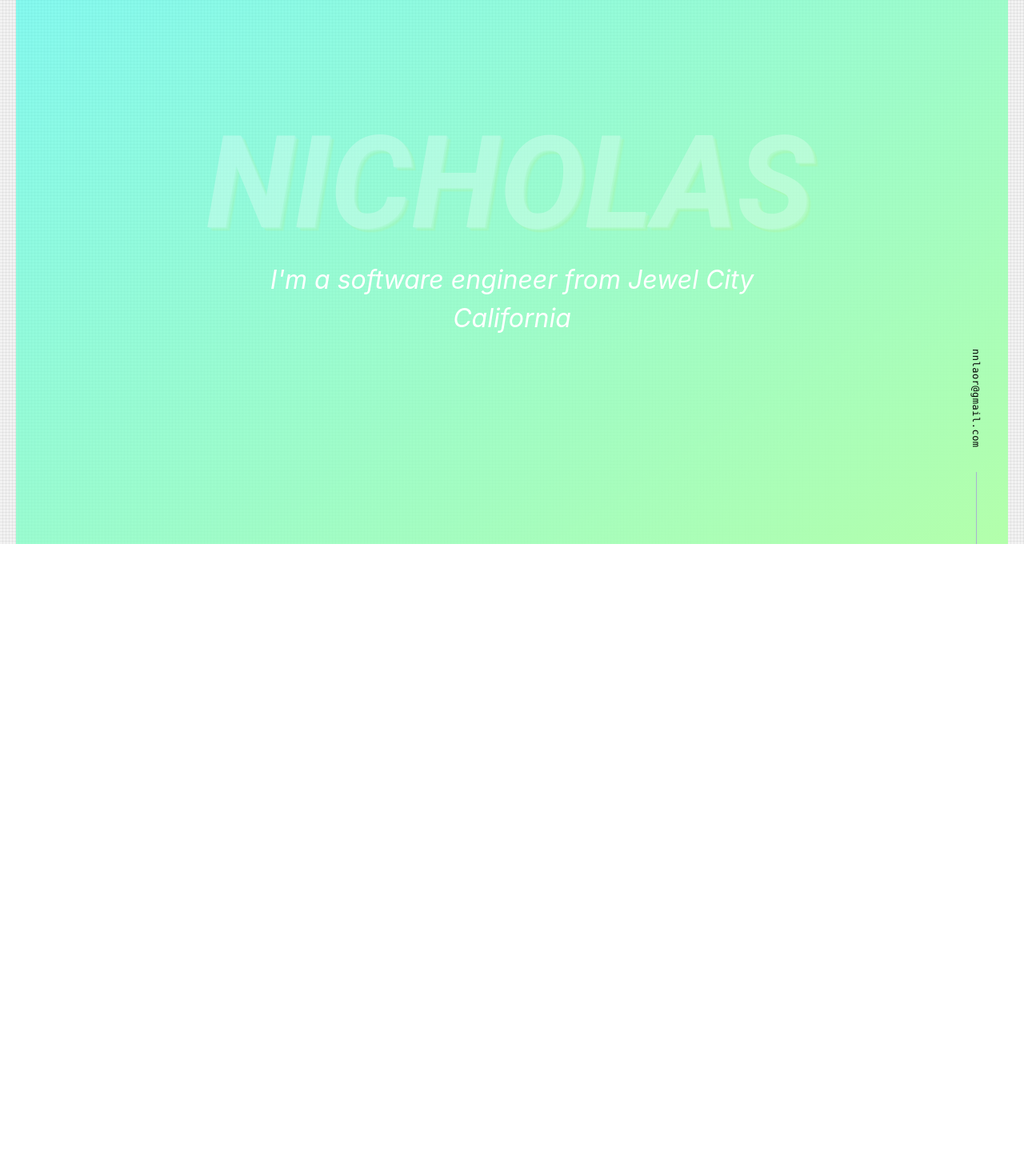
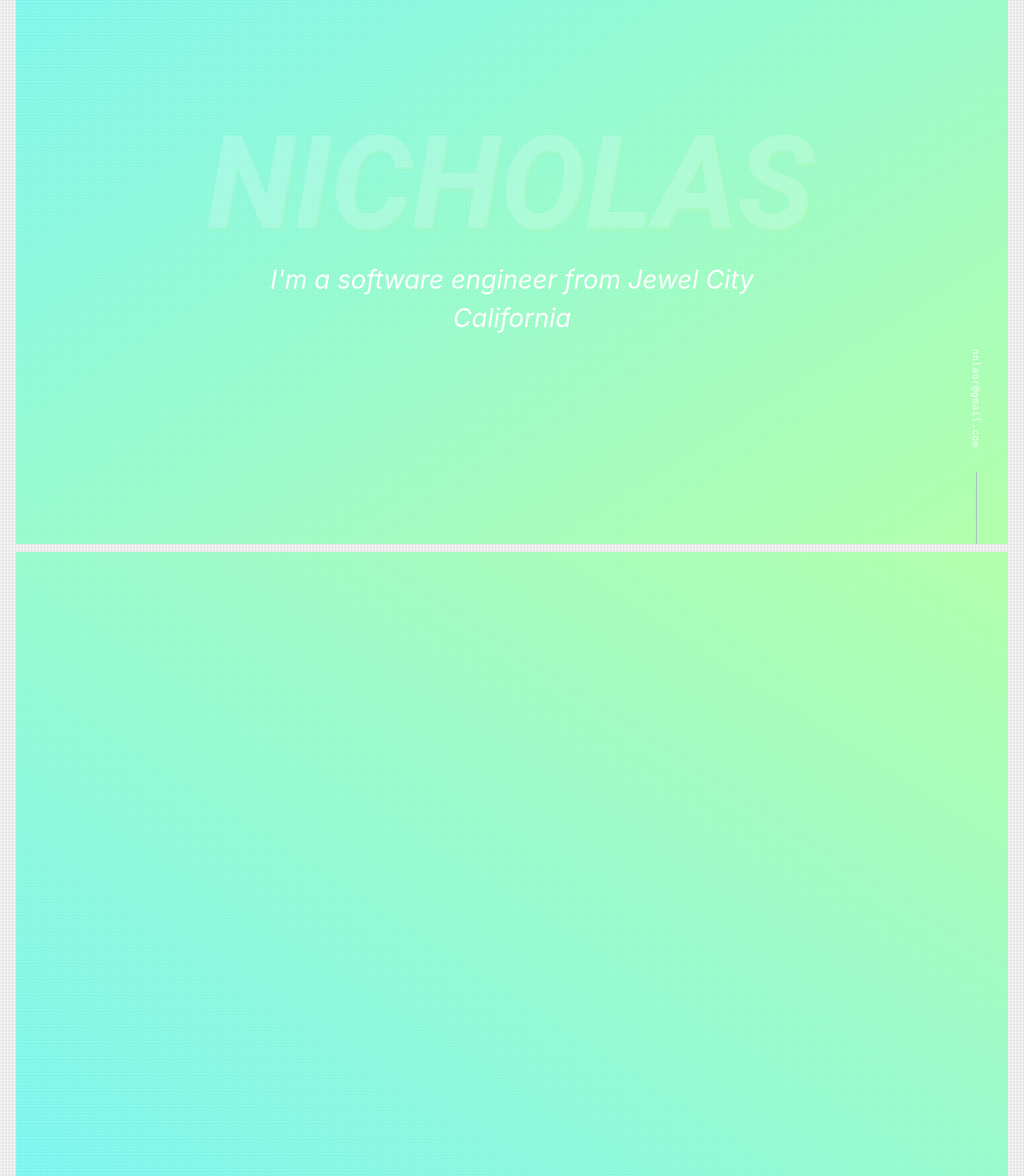
Before and after one commit to FlintSable/Portfolio-NextJS, a Next.js app: page / in a window 1280 px wide. Shown: the part 120-1590 px from the top of the page at 80% size. Before the commit the page ends 800 px from the top, so only its background shows below. Built offline with nearby package versions, Linux system fonts and the light colour scheme.

Commit message:
feat: adding about section

```diff
--- a/components/About.js
+++ b/components/About.js
@@ -0,0 +1,18 @@
+import React, { useEffect, useState } from "react";
+import Head from "next/head";
+import styles from "../styles/Home.module.css";
+
+
+const About = () => {
+
+
+return(
+    <div className={styles["main-about"]}>
+
+    </div>
+
+
+    );
+}
+
+export default About;
--- a/components/Container.js
+++ b/components/Container.js
@@ -7,6 +7,7 @@ import styles from "../styles/Home.module.css"
 import Nav from "./Nav";
 import MainLanding from "./MainLanding";
 import Header from "./Header";
+import About from "./About";
 
 
 export default function Container({ children, ...customMeta}){
@@ -24,8 +25,10 @@ export default function Container({ children, ...customMeta}){
             <Head>
                 <title>{meta.title}</title>
             </Head>
-            <Header />
-            <MainLanding />
+            < Header />
+            < MainLanding />
+            < About />
+
 
         </div>
     );
--- a/components/HeroText.js
+++ b/components/HeroText.js
@@ -18,12 +18,10 @@ const HeroText = () => {
 
 
 return(
+
     <div className={styles["hero-text-box"]}>
-    {/* <h1 className={styles["hero-text"]}>textShift</h1> */}
-        <div className={styles["hero-text-box"]}>
-            <h1 className={styles["hero-text"]}>{hero_text_array[0]}</h1>
-            <p className={styles["hero-subtitle"]}>I'm a software engineer from  Jewel City California</p>
-        </div>
+        <h1 className={styles["hero-text"]}>{hero_text_array[0]}</h1>
+        <p className={styles["hero-subtitle"]}>I'm a software engineer from  Jewel City California</p>
     </div>
 
 
--- a/components/MainLanding.js
+++ b/components/MainLanding.js
@@ -5,6 +5,7 @@ import styles from "../styles/Home.module.css";
 import mailstyles from "../styles/Email.module.css";
 import Nav from "./Nav";
 import HeroText from "./HeroText";
+import About from "./About";
 
 
 export default function MainLanding({ children, ...customMeta}){
--- a/styles/Home.module.css
+++ b/styles/Home.module.css
@@ -3,12 +3,20 @@
 }
 
 .main-landing {
+  /* grid-area: landing / landing / landing / landing;
   min-height: 100vh;
   background: linear-gradient(to right bottom, rgba(18, 255, 247, 0.5), rgb(179, 255, 171));
   flex-direction: column;
   justify-content: center;
   align-items: center;
-  text-rendering: optimizeLegibility;
+  text-rendering: optimizeLegibility; */
+
+  grid-area: landing / landing / landing / landing;
+  margin: 0px;
+  background: linear-gradient(to right bottom, rgba(18, 255, 247, 0.5), rgb(179, 255, 171));
+  text-rendering: optimizelegibility;
+
+
 }
 
 .hero-text-box {
@@ -48,11 +56,18 @@
 
 .wrapper {
   display: grid;
+  grid-template:
+        "landing landing landing" 100vh
+        "about about about" 100vh
+        "experience experience experience" 100vh
+        "projects projects projects" 100vh
+        "footer footer footer" 10px / 1fr 4fr 1fr;
   max-width: 100vw;
   height: 100%;
+  gap: 10px;
   margin: 0px auto;
   padding: 0px 20px;
-  /* color: rgb(255, 255, 255); */
+  color: rgb(255, 255, 255);
   background: linear-gradient(-90deg,
                 rgba(0, 0, 0, 0.05) 1px,
                 transparent 1px) 0% 0% / 4px 4px,
@@ -121,6 +136,15 @@
   padding-left: 20px;
 }
 
+.main-about {
+
+  grid-area: about / about / about / about;
+  margin: 0px;
+  padding: 100px 0px;
+  background: linear-gradient(to right top, rgba(18, 255, 247, 0.5), rgb(179, 255, 171));
+  text-rendering: optimizelegibility;
+
+}
 
 .footer {
   display: flex;
```
